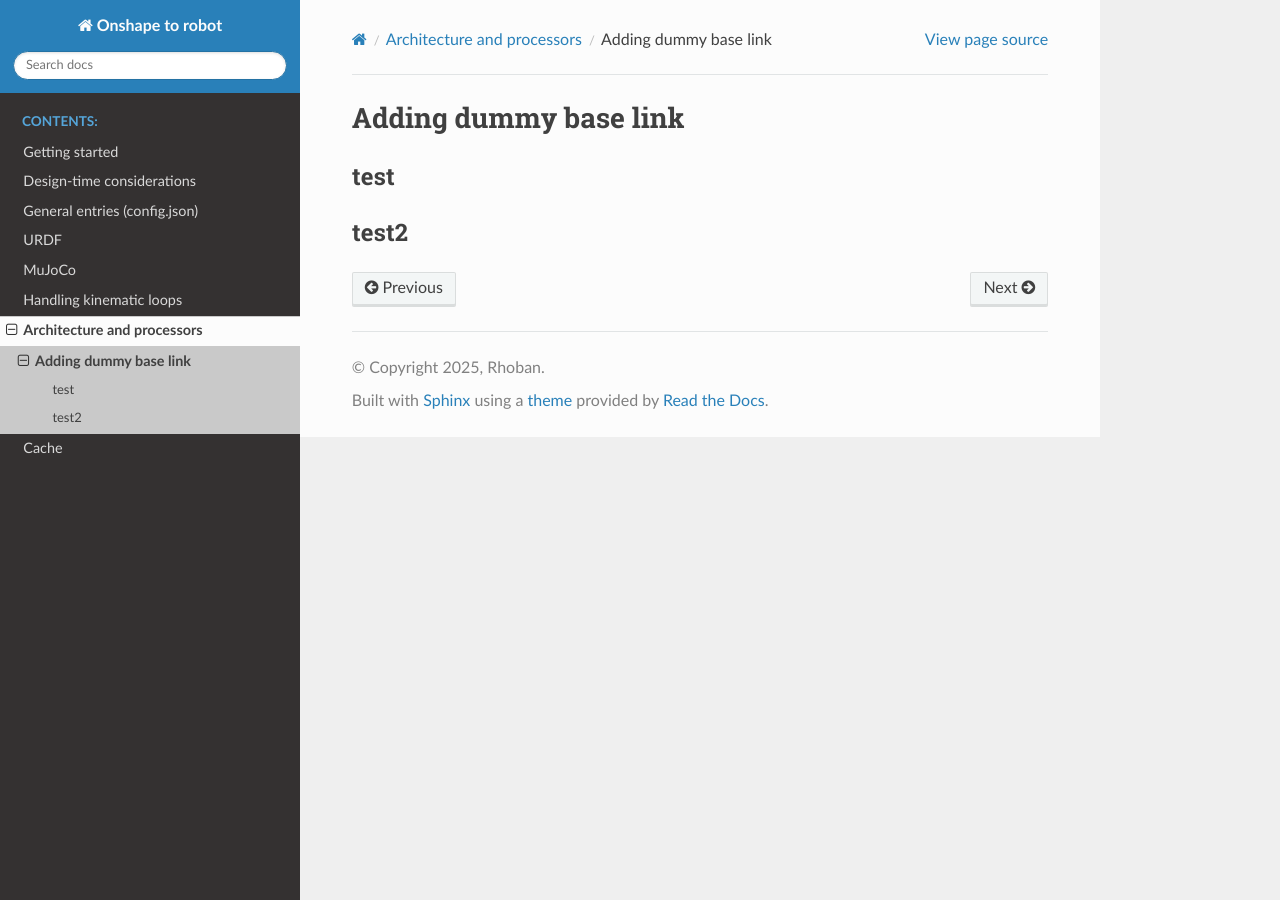
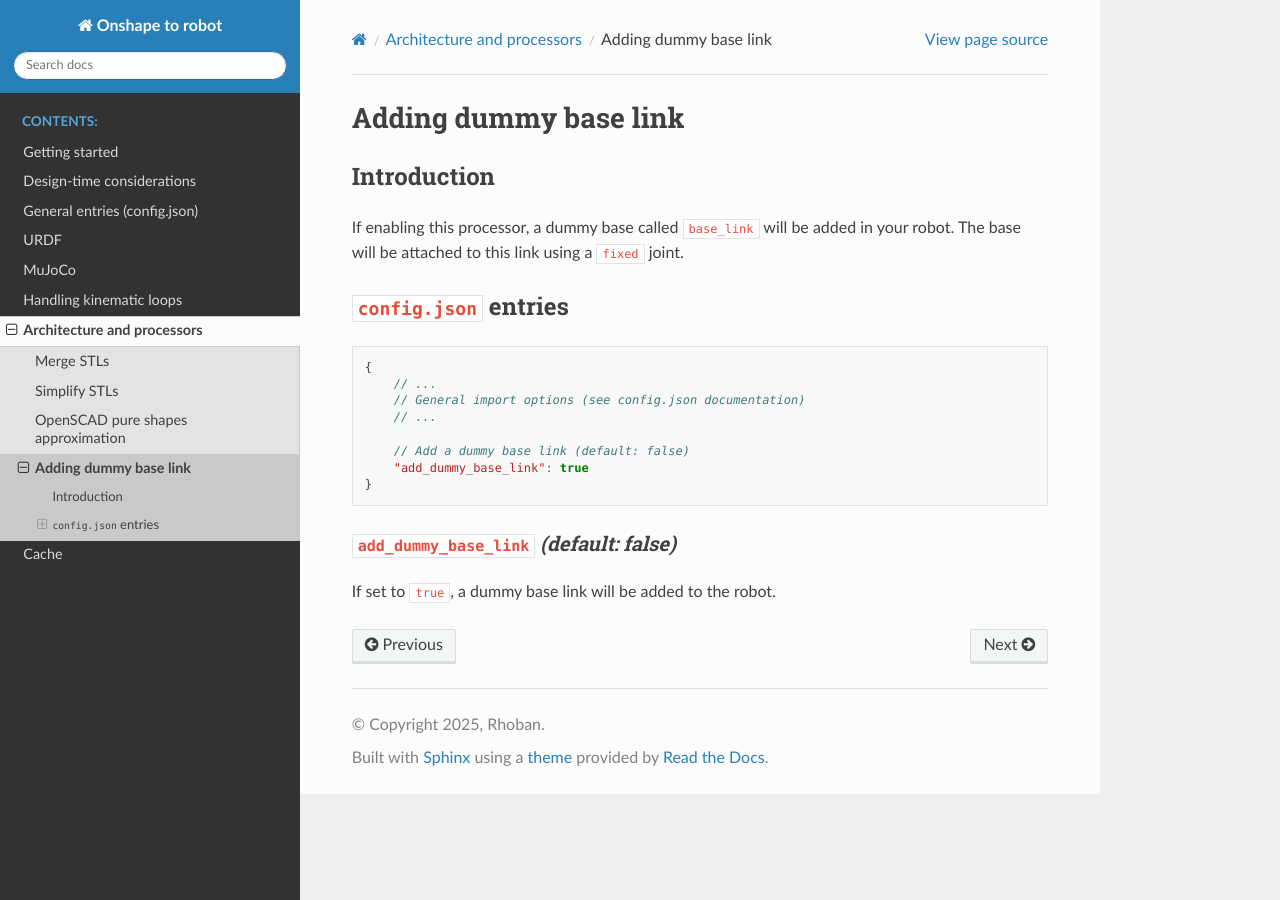
Before and after one commit to Rhoban/onshape-to-robot, a Sphinx documentation site: the page built from docs/source/processor_dummy_base_link.rst, in a window 1280 px wide. Built offline with Sphinx 7.4.7 and the Read the Docs theme 3.1.0, drawn with Linux system fonts in a browser that asks for light colours.

Commit message:
Processors doc

```diff
--- a/docs/source/processor_dummy_base_link.rst
+++ b/docs/source/processor_dummy_base_link.rst
@@ -2,9 +2,26 @@
 Adding dummy base link
 ======================
 
-test
-----
+Introduction
+------------
 
+If enabling this processor, a dummy base called ``base_link`` will be added in your robot. The base will be attached to this link using a ``fixed`` joint.
 
-test2
------
+``config.json`` entries
+-----------------------
+
+.. code-block:: javascript
+
+    {
+        // ...
+        // General import options (see config.json documentation)
+        // ...
+
+        // Add a dummy base link (default: false)
+        "add_dummy_base_link": true
+    }
+
+``add_dummy_base_link`` *(default: false)*
+~~~~~~~~~~~~~~
+
+If set to ``true``, a dummy base link will be added to the robot.
--- a/docs/source/processors.rst
+++ b/docs/source/processors.rst
@@ -17,4 +17,7 @@ Here is an overview of ``onshape-to-robot`` pipeline:
    :maxdepth: 2
    :caption: Processors:
 
+   processor_merge_parts
+   processor_simplify_stls
+   processor_scad
    processor_dummy_base_link
```
Also changed, not shown: docs/source/processor_merge_parts.rst (added, +28 -0 lines), docs/source/processor_scad.rst (added, +67 -0 lines), docs/source/processor_simplify_stls.rst (added, +43 -0 lines).
